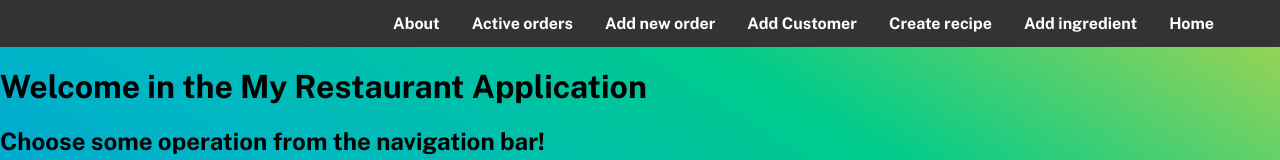
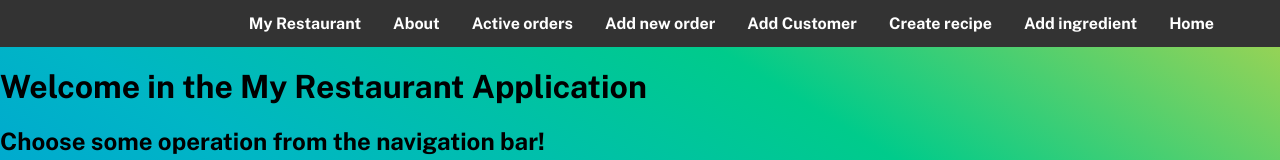
Before and after one commit to CodecoolGlobal/el-proyecte-grande-sprint-5-java-LordBrutal, a React (Create React App) app in the folder src/frontend/myrestaurantapp/: page / in a window 1280 px wide. Shown: the top 160 px of the page. Built offline with nearby package versions, Linux system fonts and the light colour scheme.

Commit message:
add: logo and application name

```diff
--- a/src/frontend/myrestaurantapp/src/Navbar.js
+++ b/src/frontend/myrestaurantapp/src/Navbar.js
@@ -1,5 +1,5 @@
 import NavbarListItem from "./components/NavbarListItem";
-
+import logo from "./images/logomain.svg"
 
 function Navbar() {
     return (
@@ -13,6 +13,9 @@ function Navbar() {
                     <NavbarListItem url={"/create-order"} text={"Add new order"}/>
                     <NavbarListItem url={"/list-active-orders"} text={"Active orders"}/>
                     <li><a href="#">About</a></li>
+                    <li id="logo-left" className="animation-top"><img className="main-logo" src={logo} alt="logo"/></li>
+                    <li id="left-logo-text"  className="animation-top"><a href="/">My Restaurant</a></li>
+
                 </ul>
             </div>
         </div>
```
